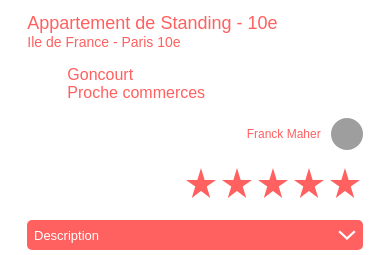
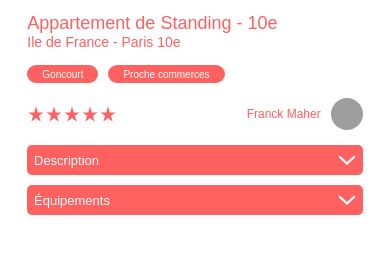
Before and after one commit to Callouu/Kasa, a React (Vite) app: page /logement/0979876d in a window 390 px wide. Shown: the part 348-603 px from the top of the page. Built offline with nearby package versions, Linux system fonts and the light colour scheme; grey boxes are pictures that could not be loaded.

Commit message:
add tags css

```diff
--- /dev/null
+++ b/src/scss/components/_tags.scss
@@ -0,0 +1,31 @@
+.tags {
+    display: flex;
+    align-items: center;
+    flex-wrap: wrap;
+    gap: 10px;
+    padding: 0px;
+    margin: 20px 0;
+
+    @include mobile-responsive {
+        margin: 15px 0;
+    }
+
+    &__text {
+        display: flex;
+        align-items: center;
+        text-align: center;
+        background-color: $color-primary;
+        height: 25px;
+        color: white;
+        font-size: 14px;
+        font-weight: map-get($font-weight, regular);
+        padding: 0px 15px;
+
+        @include rounded-corner-mid;
+
+        @include mobile-responsive {
+            height: 18px;
+            font-size: 10px;
+        }
+    }
+}
--- a/src/scss/main.scss
+++ b/src/scss/main.scss
@@ -8,6 +8,8 @@
 @import "./components/carousel";
 @import "./components/collapse";
 @import "./components/error";
+@import "./components/rating";
+@import "./components/tags";
 @import "./pages/home";
 @import "./pages/about";
 @import "./pages/logements";
--- a/src/style.css
+++ b/src/style.css
@@ -308,8 +308,8 @@ ul, li {
 }
 
 .collapse {
+  margin-bottom: 3%;
   border-radius: 5px;
-  margin-bottom: 3%;
 }
 .collapse--small {
   width: 45%;
@@ -335,6 +335,7 @@ ul, li {
   border: none;
   padding: 2%;
   transition: background-color 200ms ease-in-out;
+  cursor: pointer;
   border-radius: 5px;
 }
 @media all and (max-width: 768px) {
@@ -361,12 +362,21 @@ ul, li {
   font-size: 24px;
   font-weight: 400;
   background-color: #F6F6F6;
+  max-height: 0;
+  overflow: hidden;
+  opacity: 0;
+  transition: max-height 0.4s cubic-bezier(0.4, 0, 0.2, 1), opacity 0.3s;
   border-radius: 5px;
 }
 @media all and (max-width: 768px) {
   .collapse__text {
     font-size: 12px;
   }
+}
+.collapse__text.open {
+  max-height: 500px;
+  opacity: 1;
+  transition: max-height 0.4s cubic-bezier(0.4, 0, 0.2, 1), opacity 0.3s;
 }
 
 .expand_icon {
@@ -432,6 +442,53 @@ ul, li {
 @media all and (min-width: 768px) and (max-width: 1024px) {
   .error__redirect {
     font-size: 16px;
+  }
+}
+
+.rating {
+  display: flex;
+  justify-content: flex-end;
+}
+.rating__stars {
+  width: 36px;
+  height: 36px;
+}
+@media all and (max-width: 768px) {
+  .rating__stars {
+    width: 18px;
+    height: 18px;
+  }
+}
+
+.tags {
+  display: flex;
+  align-items: center;
+  flex-wrap: wrap;
+  gap: 10px;
+  padding: 0px;
+  margin: 20px 0;
+}
+@media all and (max-width: 768px) {
+  .tags {
+    margin: 15px 0;
+  }
+}
+.tags__text {
+  display: flex;
+  align-items: center;
+  text-align: center;
+  background-color: #FF6060;
+  height: 25px;
+  color: white;
+  font-size: 14px;
+  font-weight: 500;
+  padding: 0px 15px;
+  border-radius: 10px;
+}
+@media all and (max-width: 768px) {
+  .tags__text {
+    height: 18px;
+    font-size: 10px;
   }
 }
 
```
Also changed, not shown: src/scss/utils/_variables.scss (+4 -4 lines), 1 other file (tests, documents, lock files or other folders).
